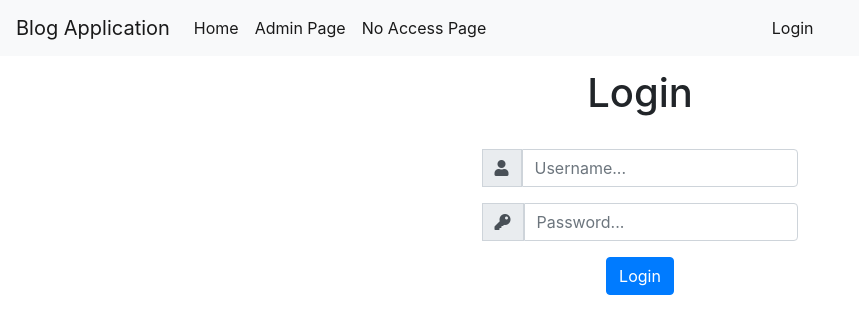
After one commit to ozntel/Django-Blog-Application, a Django app: page /login/ in a window 1280 px wide. The commit adds this page. Shown: the top 334 px of the page, without its empty margins (0-859 px from the left). Run offline with Django 3.2, Linux system fonts and the light colour scheme; some libraries are stand-ins or nearby versions.

Commit message:
Login/Logout functions added, Posts can be locked for edit for users, Post approval view is created

```diff
--- a/blogproject/blogapp/models.py
+++ b/blogproject/blogapp/models.py
@@ -18,6 +18,7 @@ class Post(models.Model):
     category = models.ForeignKey('Category', null=True, on_delete=models.SET_NULL)
     visible = models.BooleanField(default=False)
     likes = models.IntegerField(default=0)
+    locked = models.BooleanField(default=False)
     def __str__(self):
         return self.title
     def get_absolute_url(self):
--- a/blogproject/blogapp/templates/base.html
+++ b/blogproject/blogapp/templates/base.html
@@ -7,7 +7,7 @@
 
     <!-- Bootstrap CSS -->
     <link rel="stylesheet" href="https://cdn.jsdelivr.net/npm/bootstrap@4.5.3/dist/css/bootstrap.min.css" integrity="sha384-TX8t27EcRE3e/ihU7zmQxVncDAy5uIKz4rEkgIXeMed4M0jlfIDPvg6uqKI2xXr2" crossorigin="anonymous">
-
+    {% block head_other %} {% endblock %}
     <title>{% block title %} {% endblock %}</title>
   </head>
 
@@ -22,6 +22,15 @@
             <a class="nav-link active" href="{% url 'admin:index' %}">Admin Page <span class="sr-only">(current)</span></a>
             <a class="nav-link active" href="{% url 'blog:NoAccess' %}">No Access Page <span class="sr-only">(current)</span></a>
           </div>
+          <div style="width: 25%; height: auto;"></div>
+          <ul class="nav navbar-nav navbar-right">
+            {% if not request.user.is_authenticated %}
+              <li><a class="nav-link active" href="{% url 'blog:LoginView' %}">Login <span class="sr-only">(current)</span></a></li>
+            {% else %}
+              <li><a class="nav-link active" href="#">Welcome, <b>{{ request.user }}</b><span class="sr-only">(current)</span></a></li>
+              <li><a class="nav-link active" href="{% url 'blog:LogoutView' %}">Logout <span class="sr-only">(current)</span></a></li>
+            {% endif %}
+          </ul>
         </div>
     </nav>
 
--- a/blogproject/blogapp/templates/blogapp/postview.html
+++ b/blogproject/blogapp/templates/blogapp/postview.html
@@ -36,7 +36,7 @@
                 <!-- Go Back -->
                 <div class="text-center">
                     <a class="btn btn-primary mb-2" href="{% url 'blog:MainView' %}"> Go back </a>
-                    {% if post.author == request.user or request.user.is_superuser %}
+                    {% if post.author == request.user and not post.locked or request.user.is_superuser %}
                         <a class="btn btn-primary mb-2" href="{% url 'blog:PostEditView' post.pk %}"> Edit Post</a>
                     {% endif %}
                 </div>
--- /dev/null
+++ b/blogproject/blogapp/templates/login.html
@@ -0,0 +1,51 @@
+{% extends "base.html" %}
+{% block title %} Login {% endblock %}
+{% block header %} Login {% endblock %}
+
+{% block head_other %}
+
+  <link rel="stylesheet" href="https://use.fontawesome.com/releases/v5.6.1/css/all.css" integrity="sha384-gfdkjb5BdAXd+lj+gudLWI+BXq4IuLW5IT+brZEZsLFm++aCMlF1V92rMkPaX4PP" crossorigin="anonymous">
+
+{% endblock %}
+
+{% block content %}
+  <br>
+  <div class="container h-100">
+    <div class="d-flex justify-content-center h-100">
+      <div class="user_card">
+        <div class="d-flex justify-content-center form_container">
+          <form method="POST" action="">
+            {% csrf_token %}
+            <div class="input-group mb-3">
+              <div class="input-group-append">
+                <span class="input-group-text"><i class="fas fa-user"></i></span>
+              </div>
+              <input type="text" name="username" placeholder="Username..." class="form-control">
+            </div>
+            <div class="input-group mb-2">
+              <div class="input-group-append">
+                <span class="input-group-text"><i class="fas fa-key"></i></span>
+              </div>
+                <input type="password" name="password" placeholder="Password..." class="form-control" >
+            </div>
+            <div class="half-divider-oz"></div>
+            <div class="d-flex justify-content-center mt-3 login_container">
+              <input class="btn btn-primary" type="submit" value="Login">
+            </div>
+          </form>
+
+        </div>
+
+        <p></p>
+        {% for message in messages %}
+          <div class="alert alert-danger" role="alert">
+              {{ message }}
+          </div>
+        {% endfor %}
+
+        </div>
+      </div>
+    </div>
+  </div>
+
+{% endblock %}
--- a/blogproject/blogapp/urls.py
+++ b/blogproject/blogapp/urls.py
@@ -8,7 +8,10 @@ urlpatterns = [
     path('post/<int:pk>', views.PostDetailView, name='PostDetailView'),
     path('post/create', views.PostCreateView.as_view(), name='PostCreateView'),
     path('post/<int:pk>/edit', views.PostEditView.as_view(), name='PostEditView'),
+    path('post/<int:pk>/approve', views.ApprovePost, name='ApprovePost'),
     path('myposts/', views.MyArticlesView, name='MyArticlesView'),
     path('likepost/<int:pk>', views.LikePost, name='LikePost'),
     path('noaccess/', views.NoAccess, name='NoAccess'),
+    path('login/', views.LoginView, name='LoginView'),
+    path('logout/', views.LogoutView, name='LogoutView'),
 ]
--- a/blogproject/blogapp/views.py
+++ b/blogproject/blogapp/views.py
@@ -1,9 +1,12 @@
 from django.shortcuts import render, redirect
 from django.urls import reverse_lazy
+from django.contrib.auth.decorators import login_required, user_passes_test
+from django.utils.decorators import method_decorator
 from django.views.generic import ListView
 from django.views.generic import CreateView, UpdateView
 from django.contrib import messages
 from .models import Post, Comment, Category
+from django.contrib.auth import authenticate, login, logout
 
 def MainView(request):
     posts = Post.objects.filter(visible=True)
@@ -13,7 +16,7 @@ def MainView(request):
         if 'category' in request.GET:
             category = request.GET['category']
             if category != 'All':
-                posts = Post.objects.filter(category__name=category)
+                posts = Post.objects.filter(category__name=category, visible=True)
     ctx = {'posts' : posts.order_by('-post_date'), 'category' : category, 'categories' : categories}
     return render(request, 'blogapp/mainview.html', ctx)
 
@@ -39,6 +42,7 @@ def LikePost(request, pk):
     messages.info(request, 'I\'m glad you liked the article. Thank you for reading!')
     return redirect('blog:PostDetailView', pk)
 
+@method_decorator(login_required(), 'dispatch')
 class PostCreateView(CreateView):
     model = Post
     fields = ['title', 'body', 'snippet', 'category']
@@ -51,6 +55,7 @@ class PostCreateView(CreateView):
         messages.info(self.request, 'Your post is saved and sent for review. Once it is approved, it will be published.')
         return super(PostCreateView, self).form_valid(form)
 
+@method_decorator(login_required(), 'dispatch')
 class PostEditView(UpdateView):
     model = Post
     fields = ['title', 'body', 'snippet', 'category']
@@ -60,8 +65,9 @@ class PostEditView(UpdateView):
         if self.request.user.is_superuser:
             return qs
         else:
-            return qs.filter(author=self.request.user)
+            return qs.filter(author=self.request.user, locked=False)
 
+@login_required()
 def MyArticlesView(request):
     posts = Post.objects.filter(author=request.user)
     categories = []
@@ -80,3 +86,34 @@ def MyArticlesView(request):
 
 def NoAccess(request):
     return render(request, 'blogapp/noaccess.html')
+
+@login_required()
+@user_passes_test(lambda u:u.is_superuser, login_url='blog:NoAccess')
+def ApprovePost(request, pk):
+    post = Post.objects.get(pk=pk)
+    if request.method == 'POST':
+        post.visible = True
+        post.locked = True
+        post.save()
+        messages.info(request, 'Post is approved and visible in Ozan.pl blog page.')
+        return redirect('blog:MainView')
+    return render(request, 'blogapp/postapprove.html', {'post' : post})
+
+def LoginView(request):
+    if request.method == 'POST':
+        username = request.POST.get('username')
+        password = request.POST.get('password')
+        user = authenticate(request, username=username, password=password)
+        if user is not None:
+            login(request, user)
+            messages.success(request, 'You logged in successfully...')
+            return redirect('blog:MainView')
+        else:
+            messages.info(request, 'Username or Password is incorrect.')
+    ctx = {}
+    return render(request, 'login.html', ctx)
+
+def LogoutView(request):
+    messages.info(request, 'Successfully logged out...')
+    logout(request)
+    return redirect('blog:MainView')
--- a/blogproject/blogproject/settings.py
+++ b/blogproject/blogproject/settings.py
@@ -15,6 +15,7 @@ import os
 # Build paths inside the project like this: os.path.join(BASE_DIR, ...)
 BASE_DIR = os.path.dirname(os.path.dirname(os.path.abspath(__file__)))
 
+LOGIN_URL = '/login/'
 
 # Quick-start development settings - unsuitable for production
 # See https://docs.djangoproject.com/en/3.0/howto/deployment/checklist/
```
Also changed, not shown: blogproject/blogapp/templates/blogapp/mainview.html (+4 -3 lines), blogproject/blogapp/templates/blogapp/postapprove.html (added, +32 -0 lines), blogproject/db.sqlite3.
